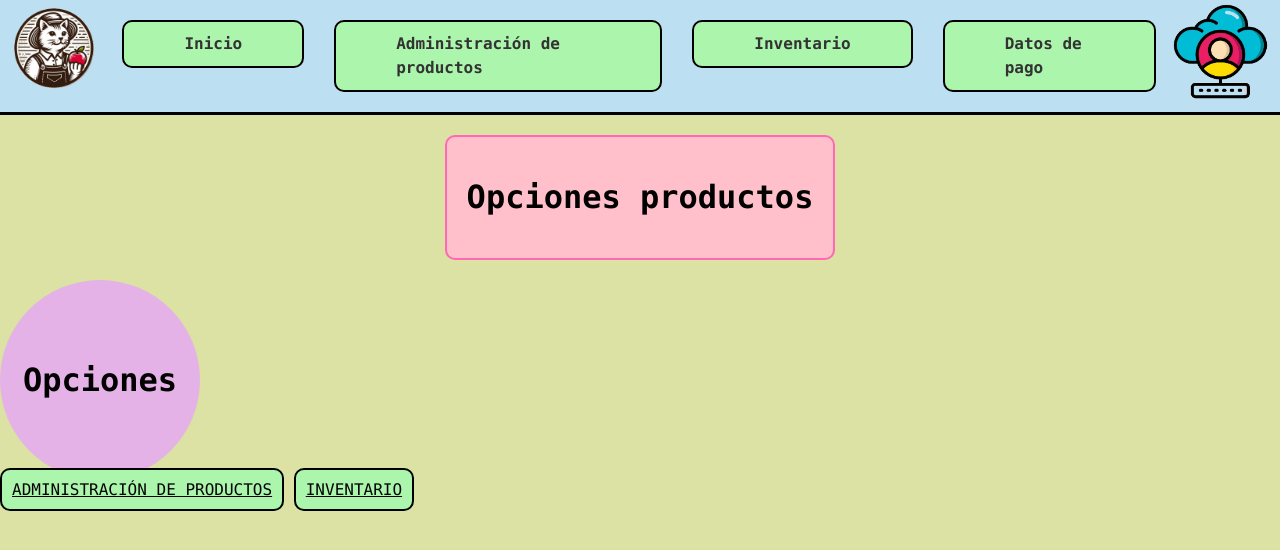
After one commit to KristalPalma/ORGATITO, a PHP site: page /content/indexproveedor.html in a window 1280 px wide. The commit adds this page. Shown: the top 550 px of the page. Run offline with PHP 8.4, Linux system fonts and the light colour scheme.

Commit message:
cambios a las 5

```diff
--- /dev/null
+++ b/content/indexproveedor.html
@@ -0,0 +1,41 @@
+<!DOCTYPE html>
+<html lang="en">
+
+<head>
+    <meta charset="UTF-8">
+    <meta name="viewport" content="width=device-width, initial-scale=1.0">
+    <title>Administradore</title>
+    <link rel="stylesheet" href="../styles/estilos.css">
+</head>
+<body>
+
+    <header :root class="header">
+        <div class="container">
+          <div class="logo">
+            <img src="../images/logo orgatito.png" alt="ORGATITO Logo">
+          </div>
+            <nav>
+              <ul>
+                  <li><a class=principal-btn href="indexproveedor">Inicio</a></li>
+                  <li><a class=principal-btn href="../content/AdminProductos/OpcionesProductos.html">Administración de productos</a></li>
+                  <li><a class=principal-btn href="content/indexproveedor.html">Inventario</a></li>
+                  <li><a class=principal-btn href="content/indexproveedor.html">Datos de pago</a></li>
+              </ul>
+          </nav>
+          <div class="container">
+            <div class="logo">
+              <img src="../images/sesionn.png" alt="sesion Logo">
+            </div>
+        </div>
+    </header>
+
+    <div class="box-container"><h1>Opciones productos</h1></div>
+
+    <div class="titleee-container"><h1>Opciones </h1></div>
+
+    <a class=principal-btn href="./AdminProductos/OpcionesProductos.html"> ADMINISTRACIÓN DE PRODUCTOS</a>
+
+    <a class=principal-btn href="">INVENTARIO</a>
+</body>
+
+</html>
--- a/index.html
+++ b/index.html
@@ -26,7 +26,7 @@
           <ul>
               <li><a href="content/Catalogo/Catalogo.html">Ver catálogo</a></li>
               <li><a href="AdminUsuarios/usuario/inicio_sesion.html">Iniciar sesión</a></li>
-              </li><a href="content/inicioproveedor.html"> INICIO PROVEEDOR</a></li>
+              </li><a href="content/indexproveedor.html"> INICIO PROVEEDOR</a></li>
           </ul>
       </nav>
 
--- /dev/null
+++ b/styles/estilos.css
@@ -0,0 +1,134 @@
+
+    /*FORMA*/
+
+    .principal-btn {
+        background-color: #acf5ac;   /*COLOR FINAL: BOTON PRINCIPAL*/
+        color: rgb(4, 3, 3);
+        padding: 10px;
+        border-radius: 10px; /*bordes redondos*/
+        border: 2px solid #000; /* Borde color negro y de 1 píxel de grosor */
+        transition: transform 0.3s ease-in-out;
+        cursor: pointer;
+        font-family: 'Lucida Console';
+      }
+
+    .principal-btn:active{
+        background: #F4F7B7; /*COLOR FINAL?*/
+        transform: scale(0.10);
+      }
+
+      .principal-btn:hover{
+        background: #8ceb88; /*COLOR FINAL? boton CURSOR*/
+      }
+
+      /*CUERPO*/
+      body {
+        font-family: 'lucida console';
+        margin: 0;
+        padding: 0;
+        background-color: #dbe2a3;
+        color: #333; /* Text Color */
+      }
+
+      /*texto*/
+
+    .h1_rosa {
+        font-family: 'Lucida Console' ;
+        color:#f159fc
+      }
+
+      /* Header Styles */
+      .header {
+        background-color: #BCDFF2;
+        padding: 1px;
+        border-bottom: 3px solid black;
+      }
+
+      .header img {
+        width: 100px; /* Adjust as needed */
+        height: auto;
+      }
+
+      .header h1 {
+        font-size: 24px; /* Adjust as needed */
+        margin-bottom: 2px;
+      }
+
+      .header {
+        font-size: 16px; /* Adjust as needed */
+        line-height: 1.5;
+      }
+
+      .container {
+        max-width: 99%;
+        margin: 0 auto;
+        padding: 1px;
+        display: flex; /* Use flexbox for positioning */
+        justify-content:stretch; /* Distribute space between logo and nav */
+        align-items: center; /* Align logo and nav vertically */
+      }
+    /* Navigation Styles */
+.container nav {
+    display: flex; /* Use flexbox for positioning nav items */
+  }
+
+  .container nav ul {
+    list-style: none; /* Remove default bullet points */
+    margin: 0;
+    padding: 0;
+    display: flex; /* Use flexbox for positioning links */
+  }
+
+  .container nav li {
+    margin-left: 15px; /* Spacing between nav items */
+    margin-right: 15px;
+  }
+
+  .container nav a {
+    display: block; /* Make links display as block elements */
+    padding: 10px 60px; /* Adjust padding as needed */
+    text-decoration: none;
+    color: #333; /* Link text color */
+    font-weight: bold; /* Make link text bold */
+  }
+
+  .container nav a:hover {
+    background-color: #e8f0fe; /* Light Blue background on hover */
+    color: #337ab7; /* Primary Color on hover */
+  }
+
+
+  h1{
+    color:#000
+  }
+
+  .title-container {
+    background-color: #acf5ac;   /*COLOR FINAL: BOTON PRINCIPAL*/
+    color: rgb(4, 3, 3);
+    padding: 10px;
+    border-radius: 10px; /*bordes redondos*/
+    border: 2px solid #000; /* Borde color negro y de 1 píxel de grosor */
+    cursor: pointer;
+    font-family: 'Lucida Console';
+    text-align: center;
+}
+  .titleee-container {
+    display: flex;
+    justify-content: center;
+    align-items: center;
+    width: 200px;
+    height: 200px;
+    background-color: rgb(228, 178, 231);
+    border-radius: 50%;
+    text-align: center;
+}
+
+.box-container {
+    background-color: pink; /* Fondo rosa */
+    padding: 20px; /* Espacio interior */
+    border: 2px solid #ff69b4; /* Borde sólido rosa oscuro */
+    border-radius: 10px; /* Bordes redondeados */
+    width: fit-content; /* Ancho ajustado al contenido */
+    margin: 20px auto; /* Centrado horizontalmente con margen superior e inferior */
+    text-align: center; /* Centrar texto */
+}
```
Also changed, not shown: content/inicioproveedor.html (deleted, +0 -18 lines), styles/global.css (+35 -0 lines), images/Logosesion.png (added), images/sesionn.png (added).
